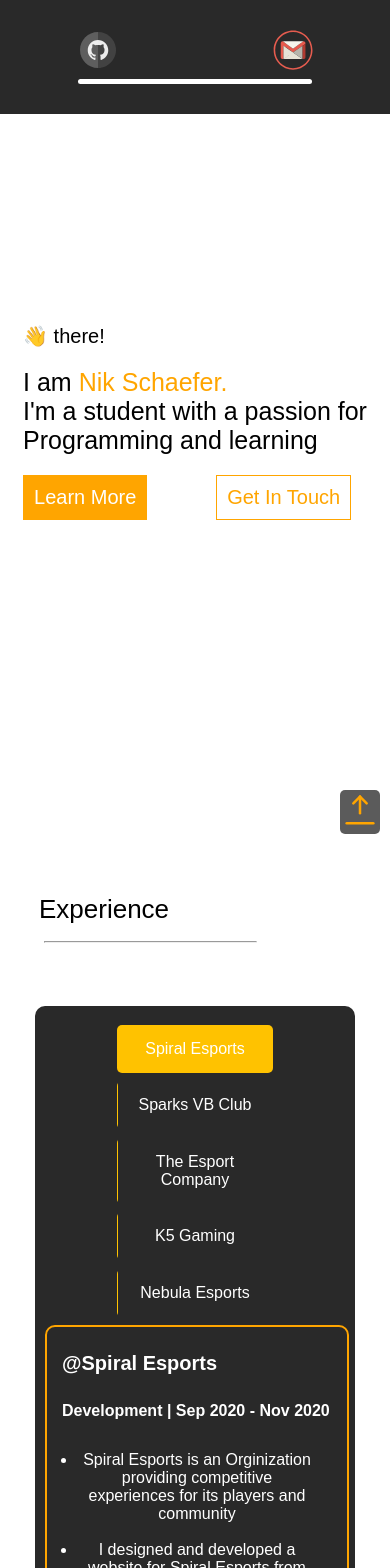
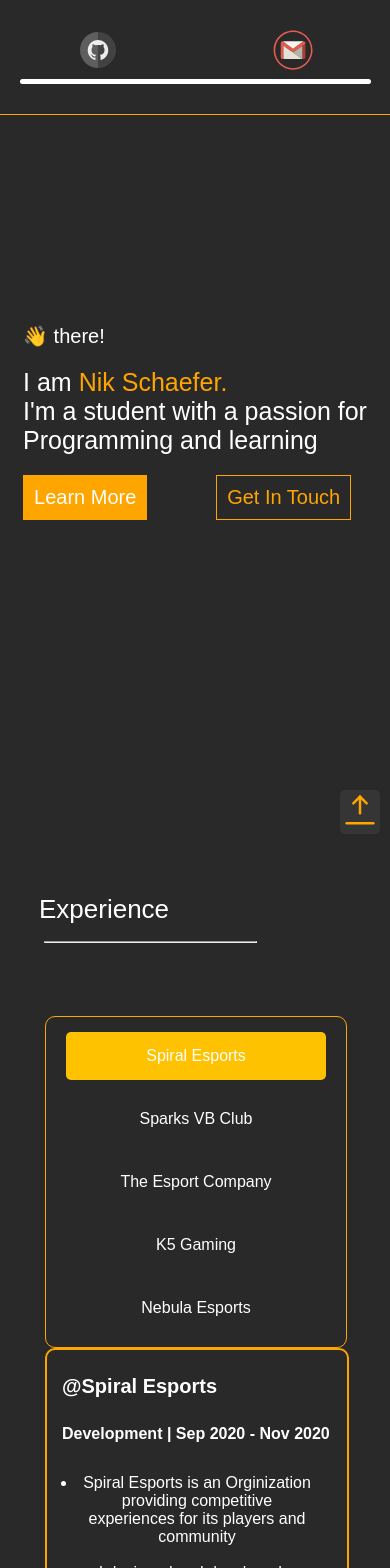
Before and after one commit to NikSchaefer/portfolio-v1, a React (Create React App) app: page / in a window 390 px wide. Shown: the top 1568 px of the page. Built offline with nearby package versions, Linux system fonts and the light colour scheme.

Commit message:
Colors + Exp Border

```diff
--- a/src/App.css
+++ b/src/App.css
@@ -4,11 +4,11 @@
   --color-primary: #292929;
   --color-secondary: #fbfbfd;
   --color-accent: orange;
-  --font-color: #000000;
+  --font-color: #ffffff;
   --font-color-o: #ffffff;
   --card-color: rgb(255, 255, 255);
   color: var(--font-color);
-  background-color: transparent;
+  background-color: var(--color-primary);
   font-family: Calibre, sans-serif;
 }
 
@@ -31,8 +31,8 @@
 }
 
 a[type=text-link] {
-  color: #2364e8;
   text-decoration: none;
+  color: rgb(100, 134, 228)
 }
 
 a[type=text-link]:hover {
@@ -84,6 +84,7 @@
   top: 0;
   padding: 30px 0;
   flex-wrap: wrap;
+  border-bottom:solid 1px orange;
 }
 
 .nav-logo {
@@ -142,7 +143,7 @@
 }
 
 #loadline {
-  width:60%;
+  width:700px;
   margin: auto;
   margin-top: 5px;
   height: 5px;
@@ -150,7 +151,11 @@
   z-index: 100;
   border-radius: 10px;
 }
-
+@media screen and (max-width:800px) {
+  #loadline {
+    width:90%;
+  }
+}
 /*    /NavBar    */
 
 /*    Intro    */
@@ -350,7 +355,11 @@
     width: 100%;
   }
   .exp-options-list {
-    width: fit-content
+    width: 100%;
+
+    border: solid 1px orange;
+
+    border-radius: 10px;
   }
   .exp-content-div {
     width: 100%;
@@ -442,6 +451,7 @@
 
 .about-link {
   text-decoration: none;
+  color:rgb(100, 134, 228);
 }
 
 .about-link:hover {
@@ -490,6 +500,7 @@
   background-color: var(--color-primary);
   margin: 0 5%;
   border-radius: 10px;
+  background-color: #1f1f1f;
 }
 
 .project-info:hover {
@@ -558,17 +569,12 @@
   color: var(--font-color-o);
   background-color: #292929;
   padding: 40px 0;
+  border-top:orange solid 1px;
 }
 
 .footer-main-text {
   font-size: 65px;
   padding: 40px 0;
-}
-
-.footer-quick-link {
-  text-decoration: none;
-  color: var(--font-color-o);
-  transition: all ease-in-out 0.3;
 }
 
 .footer-quick-link:hover {
```
